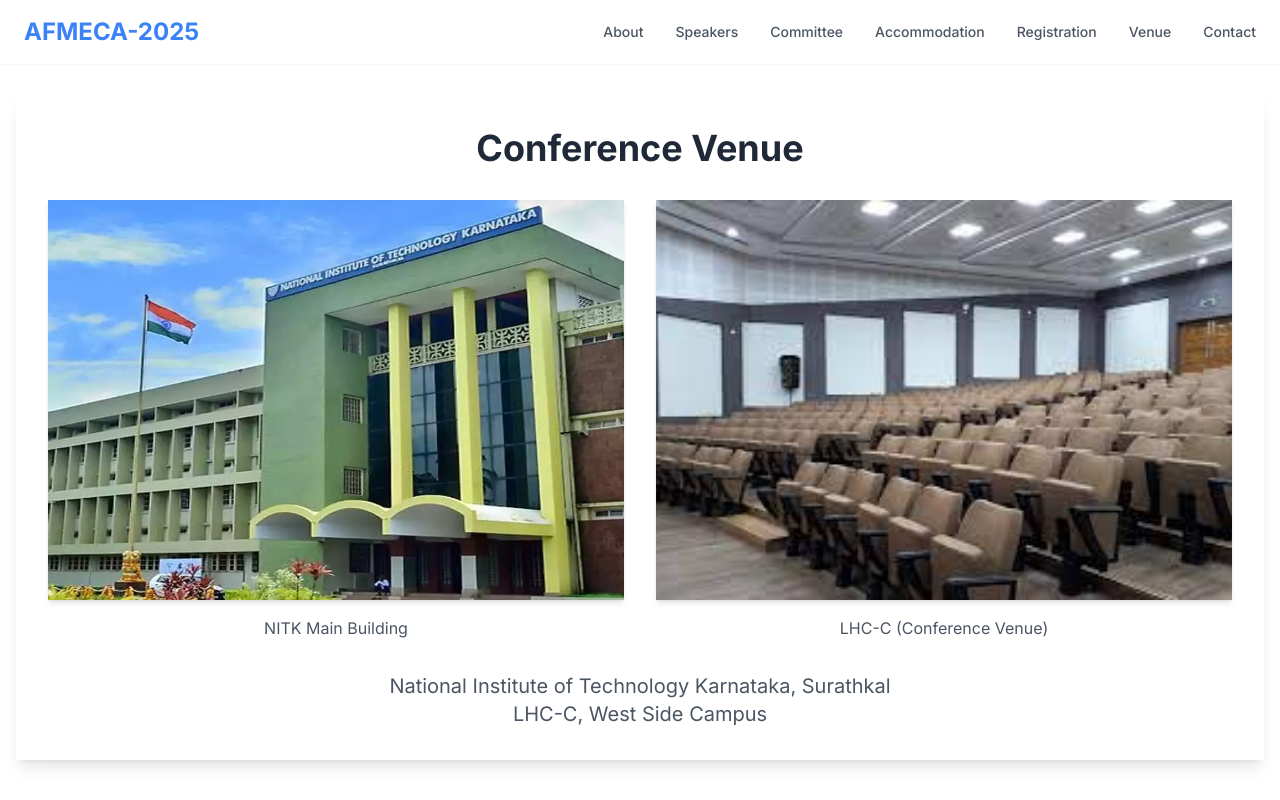
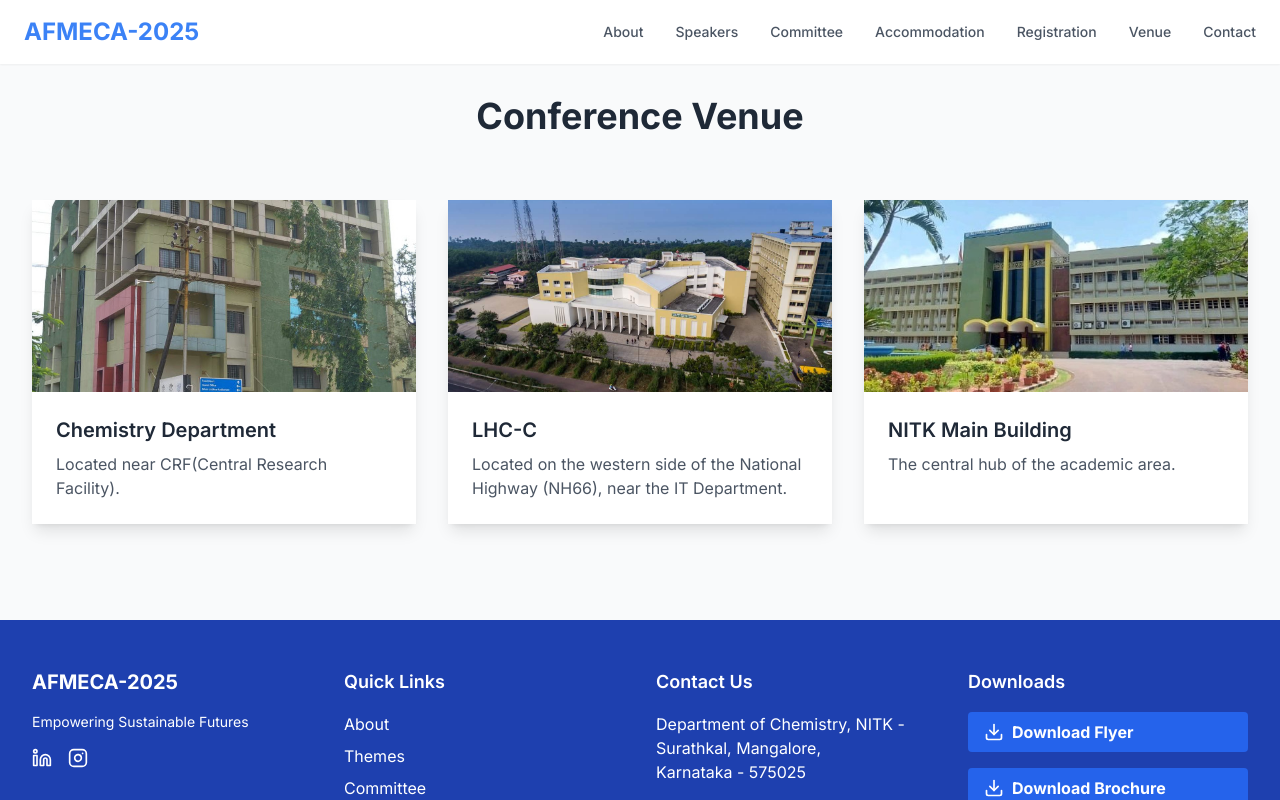
Before and after one commit to davepandit/National-Symposium-Chem-Dept, a React (Create React App) app: page /venue in a window 1280 px wide. Built offline with nearby package versions, Linux system fonts and the light colour scheme; the HTML template or start-up script is replaced by a standard one.

Commit message:
Update the venue page

```diff
--- a/src/components/Accommodation.js
+++ b/src/components/Accommodation.js
@@ -3,7 +3,7 @@
 import { useInView } from 'react-intersection-observer';
 import guestHouseImage from '../img/guest-house.jpeg'
 
-const hotels = [
+const stays = [
   {
     name: 'Vikram Sarabhai Guest House',
     image: guestHouseImage,
@@ -47,7 +47,7 @@
         </motion.div>
 
         <div className="grid grid-cols-1 md:grid-cols-2 lg:grid-cols-4 gap-8">
-          {hotels.map((hotel, index) => (
+          {stays.map((hotel, index) => (
             <motion.div
               key={hotel.name}
               initial={{ opacity: 0, y: 20 }}
--- a/src/components/Venue.js
+++ b/src/components/Venue.js
@@ -1,46 +1,77 @@
-import React from 'react';
-import { motion } from 'framer-motion';
-import nitkImage from '../img/image.png';
-import lhccImage from '../img/image copy.png';
+import React from "react";
+import { motion } from "framer-motion";
+import nitkImage from "../img/image.png";
+import lhccImage from "../img/image copy.png";
+import { useInView } from "react-intersection-observer";
+import guestHouseImage from "../img/guest-house.jpeg";
+import chemImage from "../img/chemistrynew.jpg";
+import lhc_c from "../img/LHC-c.jpg";
+import NITK from "../img/NITK.jpeg";
+
+const stays = [
+  {
+    name: "Chemistry Department",
+    image: chemImage,
+    description: "Located near CRF(Central Research Facility).",
+  },
+  {
+    name: "LHC-C",
+    image: lhc_c,
+    description:
+      "Located on the western side of the National Highway (NH66), near the IT Department.",
+  },
+  {
+    name: "NITK Main Building",
+    image: NITK,
+    description: "The central hub of the academic area.",
+  },
+];
 
 const Venue = () => {
+  const [ref, inView] = useInView({
+    triggerOnce: true,
+    threshold: 0.1,
+  });
+
   return (
-    <motion.div
-      initial={{ opacity: 0 }}
-      animate={{ opacity: 1 }}
-      className="container mx-auto px-4 py-24"
-    >
-      <div className="bg-white rounded-lg shadow-lg p-8">
-        <h2 className="text-4xl font-bold text-gray-800 mb-6 text-center">Conference Venue</h2>
+    <section ref={ref} className="py-24 bg-gray-50" id="accommodation">
+      <div className="max-w-7xl mx-auto px-4 sm:px-6 lg:px-8">
+        <motion.div
+          initial={{ opacity: 0, y: 20 }}
+          animate={{ opacity: inView ? 1 : 0, y: inView ? 0 : 20 }}
+          transition={{ duration: 0.8 }}
+          className="text-center mb-16"
+        >
+          <h2 className="text-4xl font-bold text-gray-800 mb-4">
+            Conference Venue
+          </h2>
+        </motion.div>
 
-        <div className="grid md:grid-cols-2 gap-8 mt-8">
-          <div>
-            <img
-              src={nitkImage}
-              alt="NITK Campus"
-              className="rounded-lg shadow-md w-full h-[400px] object-cover"
-            />
-            <p className="text-center mt-4 text-gray-600">NITK Main Building</p>
-          </div>
-
-          <div>
-            <img
-              src={lhccImage}
-              alt="Conference Hall"
-              className="rounded-lg shadow-md w-full h-[400px] object-cover"
-            />
-            <p className="text-center mt-4 text-gray-600">LHC-C (Conference Venue)</p>
-          </div>
-        </div>
-
-        <div className="mt-8 text-center">
-          <p className="text-xl text-gray-600">
-            National Institute of Technology Karnataka, Surathkal<br />
-            LHC-C, West Side Campus
-          </p>
+        <div className="grid grid-cols-1 md:grid-cols-2 lg:grid-cols-3 gap-8">
+          {stays.map((hotel, index) => (
+            <motion.div
+              key={hotel.name}
+              initial={{ opacity: 0, y: 20 }}
+              animate={{ opacity: inView ? 1 : 0, y: inView ? 0 : 20 }}
+              transition={{ duration: 0.8, delay: index * 0.1 }}
+              className="bg-white rounded-lg shadow-lg overflow-hidden"
+            >
+              <img
+                src={hotel.image}
+                alt={hotel.name}
+                className="w-full h-48 object-cover"
+              />
+              <div className="p-6">
+                <h3 className="text-xl font-semibold text-gray-800 mb-2">
+                  {hotel.name}
+                </h3>
+                <p className="text-gray-600">{hotel.description}</p>
+              </div>
+            </motion.div>
+          ))}
         </div>
       </div>
-    </motion.div>
+    </section>
   );
 };
 
```
Also changed, not shown: src/img/LHC-c.jpg (added), src/img/chemistrynew.jpg (added).
